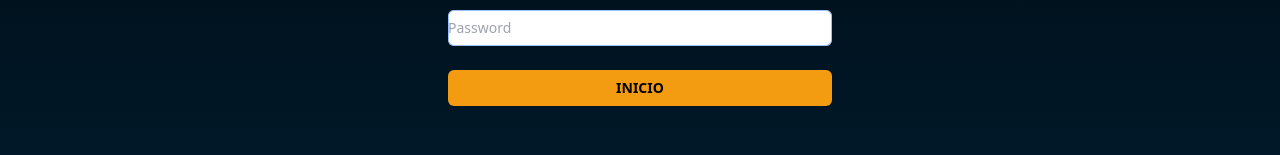
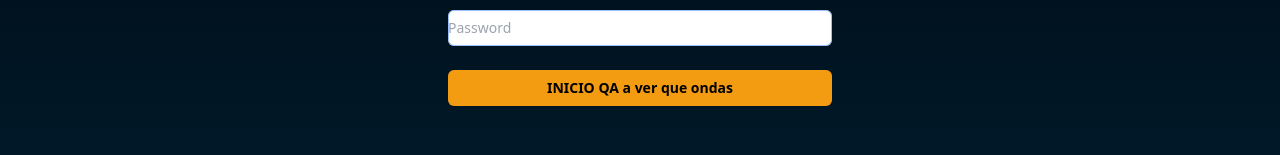
Before and after one commit to edsonariel/Transporta-next, a Next.js app in the folder transporta/: page /login in a window 1280 px wide. Shown: the part 491-646 px from the top of the page. Built offline with nearby package versions, Linux system fonts and the light colour scheme.

Commit message:
cambios en qa

```diff
--- a/transporta/app/login/page.tsx
+++ b/transporta/app/login/page.tsx
@@ -57,6 +57,7 @@ function Login(){
                 >
 
                     INICIO
+                    QA a ver que ondas
                 </button>
 
             </Link>
```
